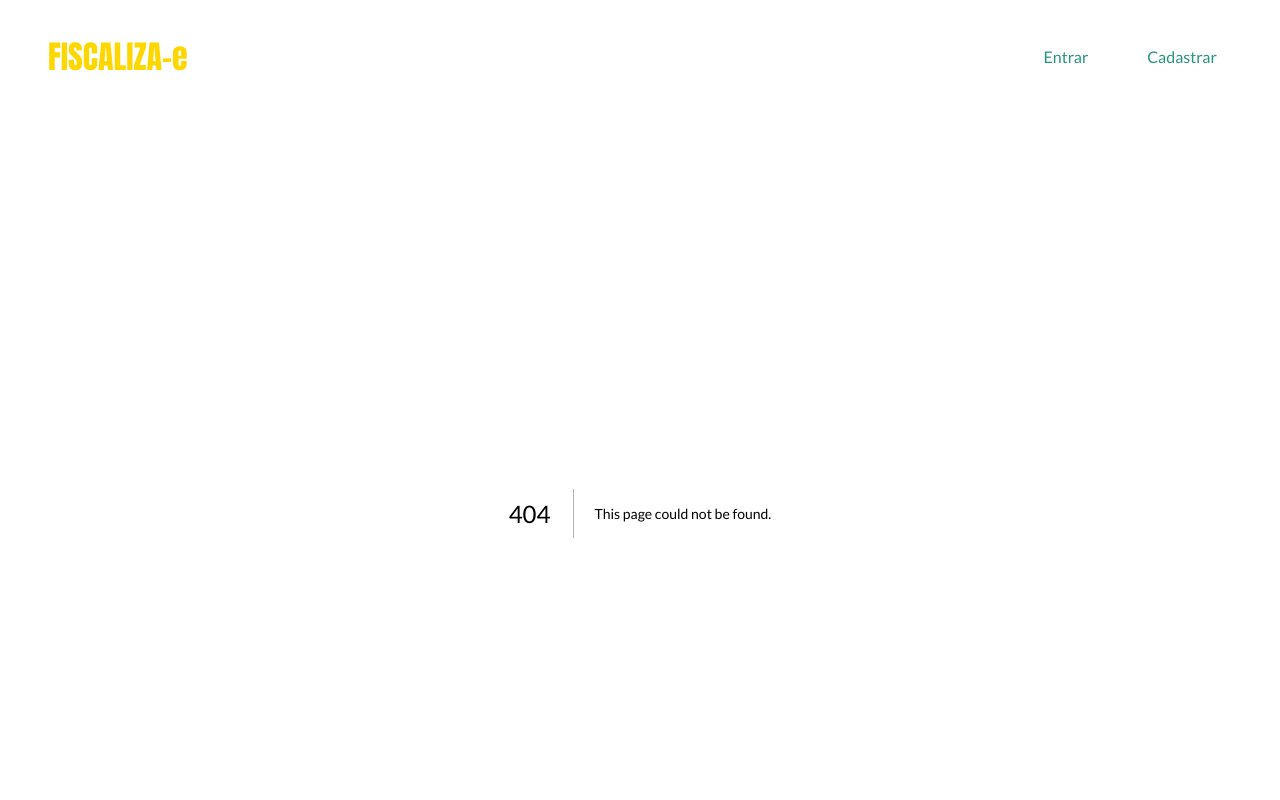
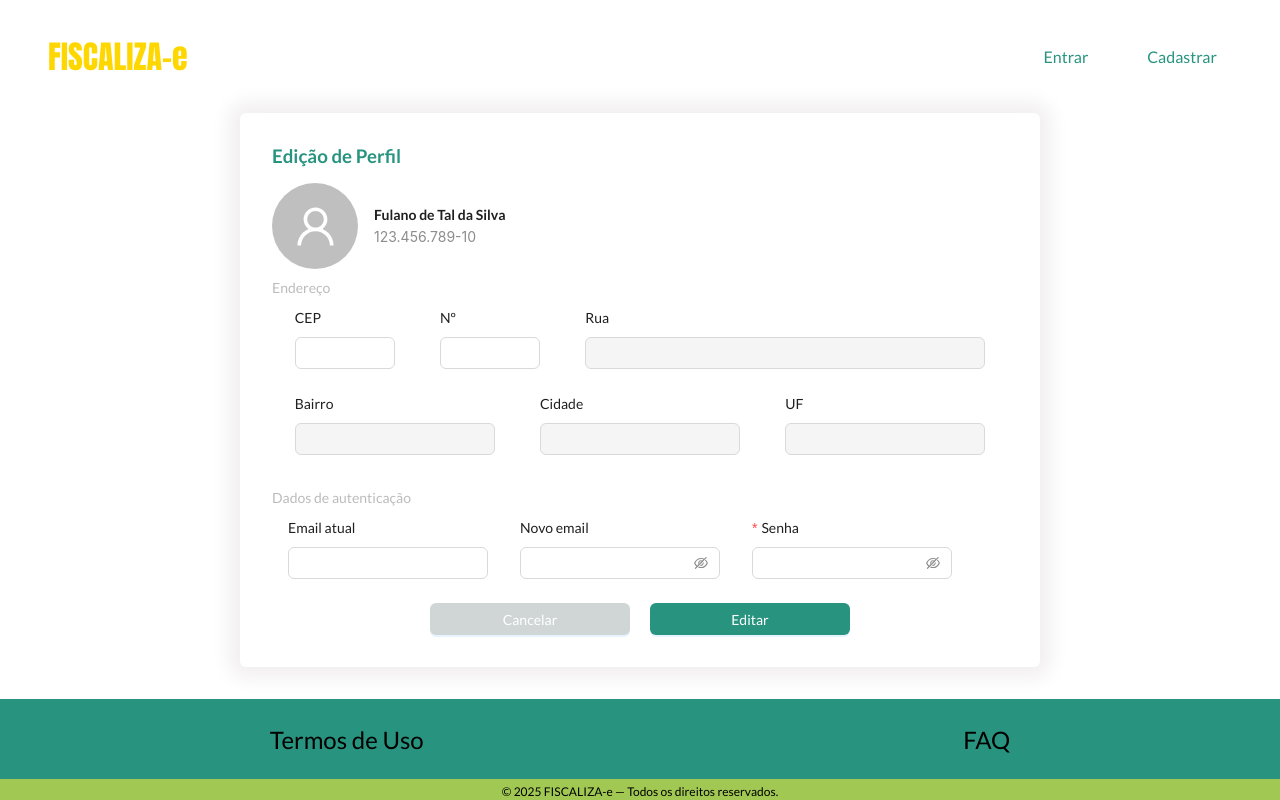
Before and after one commit to fiscaliza-e/frontend, a Next.js app: page /profile in a window 1280 px wide. Before the commit this address had no page. Shown: the top 800 px of the page. Built offline with nearby package versions, Linux system fonts and the light colour scheme.

Commit message:
feat: Implementa a tela de edição de dados do perfil de um usuário

```diff
--- /dev/null
+++ b/src/app/profile/components/form-profile/address-info/index.tsx
@@ -0,0 +1,61 @@
+import { Flex, Form, Input } from "antd";
+import classNames from "classnames";
+
+import styles from "../form-profile.module.css";
+
+export default function ProfileFormAddressInfo() {
+  return (
+    <Flex vertical className={styles.formSection}>
+      <p> Endereço </p>
+      <Flex wrap className={styles.addressInput} justify="space-around">
+        <Form.Item
+          className={classNames(styles.formItem, styles.cepInput)}
+          label="CEP"
+          name="cep"
+        >
+          <Input onChange={() => {}} />
+        </Form.Item>
+
+        <Form.Item
+          className={classNames(styles.formItem, styles.numberInput)}
+          label="Nº"
+          name="number"
+        >
+          <Input />
+        </Form.Item>
+
+        <Form.Item
+          className={classNames(styles.formItem, styles.streetInput)}
+          label="Rua"
+          name="street"
+        >
+          <Input disabled />
+        </Form.Item>
+
+        <Form.Item
+          className={styles.formItem}
+          label="Bairro"
+          name="bairro"
+        >
+          <Input disabled />
+        </Form.Item>
+
+        <Form.Item
+          className={styles.formItem}
+          label="Cidade"
+          name="city"
+        >
+          <Input disabled />
+        </Form.Item>
+
+        <Form.Item
+          className={styles.formItem}
+          label="UF"
+          name="uf"
+        >
+          <Input disabled />
+        </Form.Item>
+      </Flex>
+    </Flex>
+  );
+}
--- /dev/null
+++ b/src/app/profile/components/form-profile/auth-info/index.tsx
@@ -0,0 +1,37 @@
+import { Flex, Form, Input } from "antd";
+
+import styles from "../form-profile.module.css";
+
+export default function ProfileFormAuthInfo() {
+  return (
+    <Flex vertical className={styles.formSection}>
+      <p> Dados de autenticação </p>
+      <Flex>
+        <Form.Item
+          className={styles.formItem}
+          label="Email atual"
+          name="email"
+        >
+          <Input />
+        </Form.Item>
+
+        <Form.Item
+          className={styles.formItem}
+          label="Novo email"
+          name="new email"
+        >
+          <Input.Password />
+        </Form.Item>
+
+        <Form.Item
+          className={styles.formItem}
+          label="Senha"
+          name="confirm-password"
+          rules={[{ required: true, message: "A senha deve ser a mesma registrada no cadastro!" }]}
+        >
+          <Input.Password />
+        </Form.Item>
+      </Flex>
+    </Flex>
+  );
+}
--- /dev/null
+++ b/src/app/profile/components/form-profile/form-profile.module.css
@@ -0,0 +1,53 @@
+.formContainer {
+  max-width: 80vw;
+}
+
+.formSection {
+  display: flex;
+  color: #bdbbbb;
+  min-width: 200px;
+}
+
+.formSection p {
+  margin: 0.5rem 0;
+}
+
+.submitButton {
+  width: 200px !important;
+  background-color: #28947f;
+}
+
+.cancelButton {
+  width: 200px !important;
+  background-color: #d0d6d5;
+  margin-right: 20px;
+}
+
+.hoverButton:hover {
+  filter: brightness(1.1);
+  transition: filter 0.2s ease;
+}
+
+.formItem {
+  flex-wrap: wrap;
+  margin-inline: 1rem;
+  width: 200px;
+  min-width: 100px;
+}
+
+.addressInput {
+  flex-wrap: wrap;
+  max-width: 100%;
+}
+
+.cepInput {
+  max-width: 10px !important;
+}
+
+.numberInput {
+  max-width: 70px;
+}
+
+.streetInput {
+  min-width: 400px;
+}
--- /dev/null
+++ b/src/app/profile/components/form-profile/index.tsx
@@ -0,0 +1,49 @@
+import React from "react";
+
+import { Button, Form, Flex } from "antd";
+import { useForm } from "antd/es/form/Form";
+
+import styles from "./form-profile.module.css";
+import ProfileFormAddressInfo from "./address-info";
+import Card from "@/components/card";
+import classNames from "classnames";
+import ProfileFormAuthInfo from "./auth-info";
+import ProfileFormHeaderInfo from "./profile-header";
+
+export default function FormProfile() {
+  const [form] = useForm();
+
+  return (
+    <Card title="Edição de Perfil">
+      <Form form={form} initialValues={{ variant: "filled" }} layout="vertical">
+        <ProfileFormHeaderInfo />
+        <ProfileFormAddressInfo />
+        <ProfileFormAuthInfo />
+        <Flex justify="center">
+          <Button
+            className={classNames(
+              styles.cancelButton,
+              styles.hoverButton,
+              styles.defaultButton
+            )}
+            type="primary"
+            htmlType="reset"
+          >
+            Cancelar
+          </Button>
+          <Button
+            className={classNames(
+              styles.submitButton,
+              styles.hoverButton,
+              styles.defaultButton
+            )}
+            type="primary"
+            htmlType="submit"
+          >
+            Editar
+          </Button>
+        </Flex>
+      </Form>
+    </Card>
+  );
+}
--- /dev/null
+++ b/src/app/profile/components/form-profile/profile-header/index.tsx
@@ -0,0 +1,20 @@
+import { Flex, Avatar, Typography } from "antd";
+import styles from "../form-profile.module.css";
+import { UserOutlined } from "@ant-design/icons";
+
+const { Text } = Typography;
+
+export default function ProfileFormHeaderInfo() {
+    return (
+        <Flex vertical className={styles.formSection}>
+            <Flex align="center" gap={16}>
+                <Avatar size={86} icon={<UserOutlined />} />
+
+                <Flex vertical>
+                    <Text strong>Fulano de Tal da Silva</Text>
+                    <Text type="secondary">123.456.789-10</Text>
+                </Flex>
+            </Flex>
+        </Flex>
+    )
+}
--- /dev/null
+++ b/src/app/profile/page.tsx
@@ -0,0 +1,7 @@
+"use client";
+
+import FormProfile from "@/app/profile/components/form-profile";
+
+export default function Profile() {
+  return <FormProfile />;
+}
```
